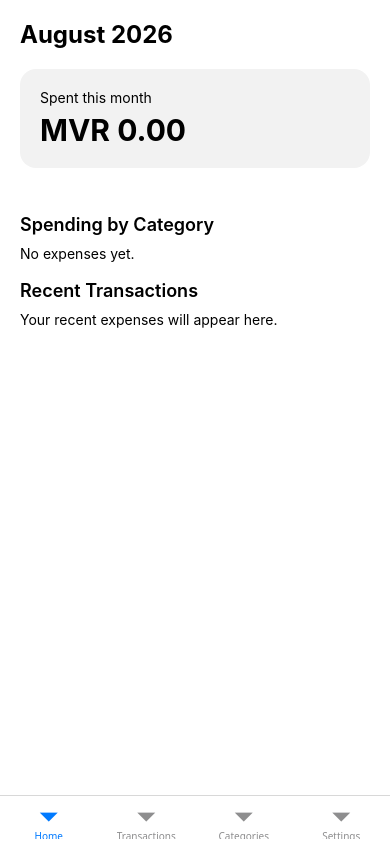
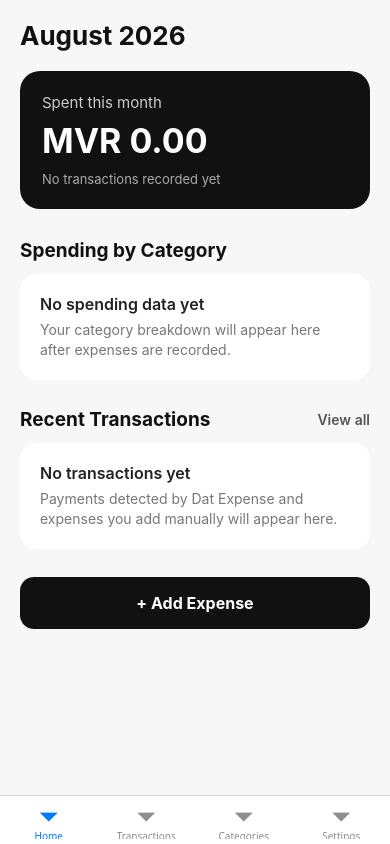
Before and after one commit to Yoosuf-Eenas-Jaufar/dat-expense, a React Native app: screen /Home in a window 390 px wide. Built offline with nearby package versions, Linux system fonts and the light colour scheme.

Commit message:
feat: build home dashboard layout

```diff
--- a/src/screens/HomeScreen.tsx
+++ b/src/screens/HomeScreen.tsx
@@ -1,59 +1,168 @@
-import { StyleSheet, Text, View } from 'react-native';
+import {
+  Pressable,
+  ScrollView,
+  StyleSheet,
+  Text,
+  View,
+} from 'react-native';
 import { SafeAreaView } from 'react-native-safe-area-context';
 
 export default function HomeScreen() {
+  const currentMonth = new Date().toLocaleString('en-US', {
+    month: 'long',
+    year: 'numeric',
+  });
+
   return (
-    <SafeAreaView style={styles.container}>
-      <Text style={styles.month}>August 2026</Text>
+    <SafeAreaView style={styles.safeArea}>
+      <ScrollView
+        style={styles.container}
+        contentContainerStyle={styles.content}
+        showsVerticalScrollIndicator={false}
+      >
+        <Text style={styles.month}>{currentMonth}</Text>
 
-      <View style={styles.summaryCard}>
-        <Text style={styles.label}>Spent this month</Text>
-        <Text style={styles.amount}>MVR 0.00</Text>
-      </View>
+        <View style={styles.summaryCard}>
+          <Text style={styles.summaryLabel}>Spent this month</Text>
+          <Text style={styles.totalAmount}>MVR 0.00</Text>
 
-      <Text style={styles.sectionTitle}>Spending by Category</Text>
-      <Text style={styles.emptyText}>No expenses yet.</Text>
+          <Text style={styles.transactionCount}>
+            No transactions recorded yet
+          </Text>
+        </View>
 
-      <Text style={styles.sectionTitle}>Recent Transactions</Text>
-      <Text style={styles.emptyText}>
-        Your recent expenses will appear here.
-      </Text>
+        <View style={styles.sectionHeader}>
+          <Text style={styles.sectionTitle}>Spending by Category</Text>
+        </View>
+
+        <View style={styles.emptyCard}>
+          <Text style={styles.emptyTitle}>No spending data yet</Text>
+          <Text style={styles.emptyDescription}>
+            Your category breakdown will appear here after expenses are
+            recorded.
+          </Text>
+        </View>
+
+        <View style={styles.sectionHeader}>
+          <Text style={styles.sectionTitle}>Recent Transactions</Text>
+
+          <Pressable>
+            <Text style={styles.viewAll}>View all</Text>
+          </Pressable>
+        </View>
+
+        <View style={styles.emptyCard}>
+          <Text style={styles.emptyTitle}>No transactions yet</Text>
+          <Text style={styles.emptyDescription}>
+            Payments detected by Dat Expense and expenses you add manually
+            will appear here.
+          </Text>
+        </View>
+
+        <Pressable style={styles.addButton}>
+          <Text style={styles.addButtonText}>+ Add Expense</Text>
+        </Pressable>
+      </ScrollView>
     </SafeAreaView>
   );
 }
 
 const styles = StyleSheet.create({
+  safeArea: {
+    flex: 1,
+    backgroundColor: '#F7F7F7',
+  },
+
   container: {
     flex: 1,
+  },
+
+  content: {
     padding: 20,
-    backgroundColor: '#fff',
+    paddingBottom: 40,
   },
+
   month: {
-    fontSize: 24,
+    fontSize: 26,
     fontWeight: '700',
+    color: '#111111',
     marginBottom: 20,
   },
+
   summaryCard: {
+    backgroundColor: '#111111',
+    borderRadius: 20,
+    padding: 22,
+    marginBottom: 30,
+  },
+
+  summaryLabel: {
+    fontSize: 15,
+    color: '#CCCCCC',
+    marginBottom: 8,
+  },
+
+  totalAmount: {
+    fontSize: 34,
+    fontWeight: '700',
+    color: '#FFFFFF',
+  },
+
+  transactionCount: {
+    fontSize: 13,
+    color: '#AAAAAA',
+    marginTop: 10,
+  },
+
+  sectionHeader: {
+    flexDirection: 'row',
+    justifyContent: 'space-between',
+    alignItems: 'center',
+    marginBottom: 12,
+  },
+
+  sectionTitle: {
+    fontSize: 19,
+    fontWeight: '700',
+    color: '#111111',
+  },
+
+  viewAll: {
+    fontSize: 14,
+    fontWeight: '600',
+    color: '#555555',
+  },
+
+  emptyCard: {
+    backgroundColor: '#FFFFFF',
+    borderRadius: 16,
     padding: 20,
-    borderRadius: 16,
-    backgroundColor: '#f2f2f2',
     marginBottom: 28,
   },
-  label: {
-    fontSize: 14,
+
+  emptyTitle: {
+    fontSize: 16,
+    fontWeight: '600',
+    color: '#222222',
     marginBottom: 6,
   },
-  amount: {
-    fontSize: 30,
+
+  emptyDescription: {
+    fontSize: 14,
+    color: '#777777',
+    lineHeight: 20,
+  },
+
+  addButton: {
+    backgroundColor: '#111111',
+    borderRadius: 14,
+    paddingVertical: 16,
+    alignItems: 'center',
+  },
+
+  addButtonText: {
+    color: '#FFFFFF',
+    fontSize: 16,
     fontWeight: '700',
   },
-  sectionTitle: {
-    fontSize: 18,
-    fontWeight: '600',
-    marginTop: 18,
-    marginBottom: 10,
-  },
-  emptyText: {
-    fontSize: 14,
-  },
 });
```
